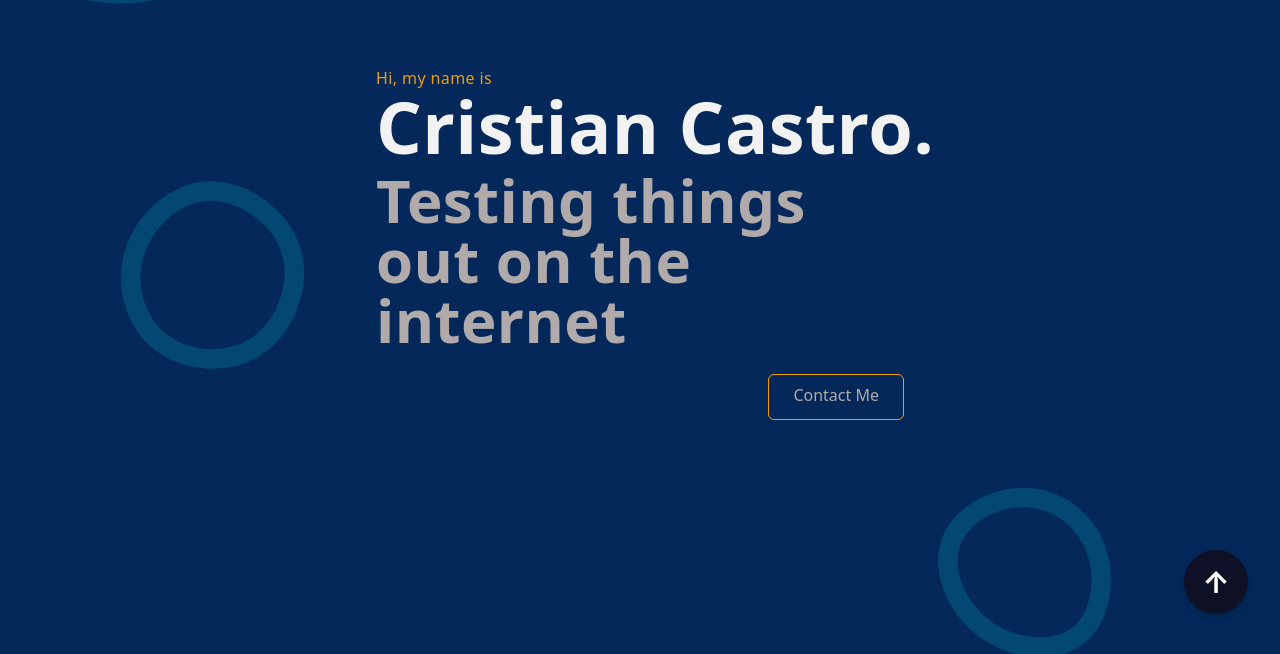
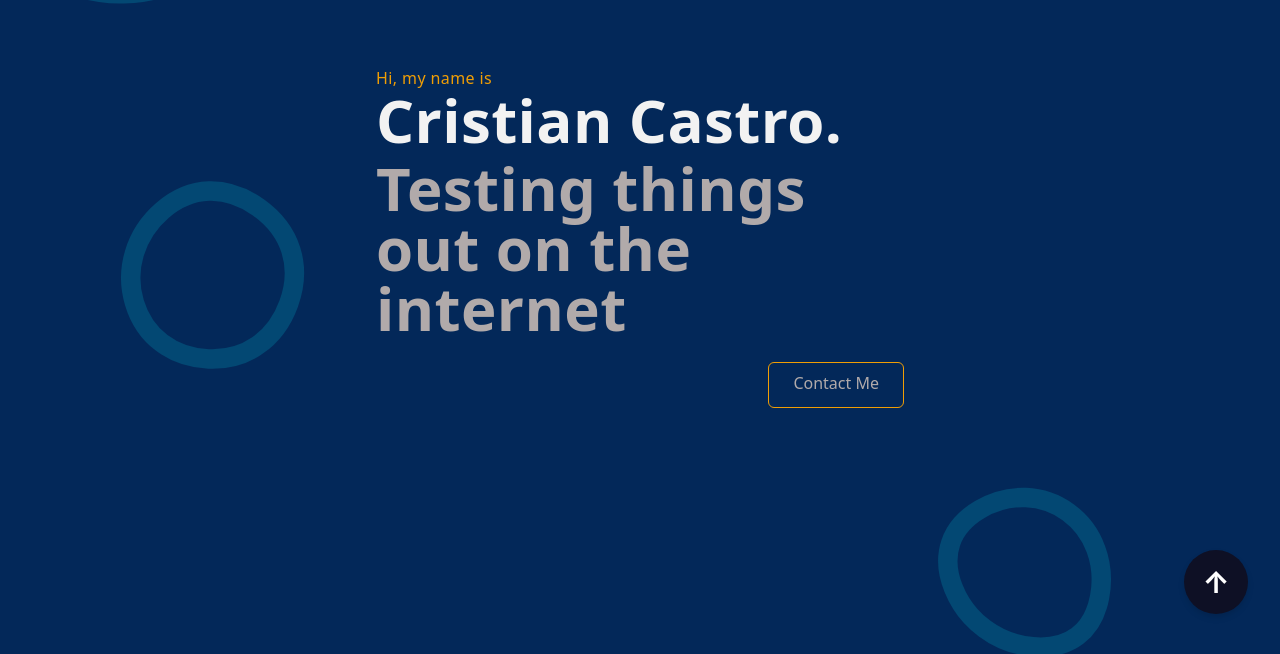
Before and after one commit to Castros/profilepage-v2, a website: page index.html in a window 1280 px wide. Shown: the part 154-808 px from the top of the page. Drawn offline with nearby package versions, Linux system fonts and the light colour scheme.

Commit message:
Test Ftp1

```diff
--- a/index.html
+++ b/index.html
@@ -81,7 +81,7 @@
                     <p class="animate__animated animate__bounce max-w-lg text-Orange1 md:text-1xl md:text-left">Hi, my
                         name is
                     </p>
-                    <h1 class="max-w-md text-4xl md:whitespace-nowrap font-bold md:text-7xl text-White1 md:text-left">
+                    <h1 class="max-w-md text-4xl md:whitespace-nowrap font-bold md:text-6xl text-White1 md:text-left">
                         Cristian Castro. </h1>
                     <h3 class="text-White2 text-6xl my-2 font-bold md:text-left">
                         Testing things out on the internet</h3>
--- a/input.css
+++ b/input.css
@@ -2,7 +2,7 @@
 @tailwind components;
 @tailwind utilities;
 
-
+/* Edit backgrond */
 .bg-specs{
     background-image: url(../img/blob-scatter-haikei.svg);
     width: 100%;
--- a/tailwind.config.js
+++ b/tailwind.config.js
@@ -22,7 +22,7 @@ xl: '1440px'
         Blue1: 'hsl(214, 93%, 18%)',
         Blue2: 'hsl(203, 95%, 23%)',
         DarkBlue: 'hsl(235, 45%, 10%)',
-
+      //  This is a test
         White1: 'hsl(0, 0%, 95%)',
         White2: 'hsl(0, 4%, 68%)',
         Orange1: 'hsl(39, 96%, 48%)',
```
Also changed, not shown: css/main.css, img/logo.svg (deleted), 1 other file.
